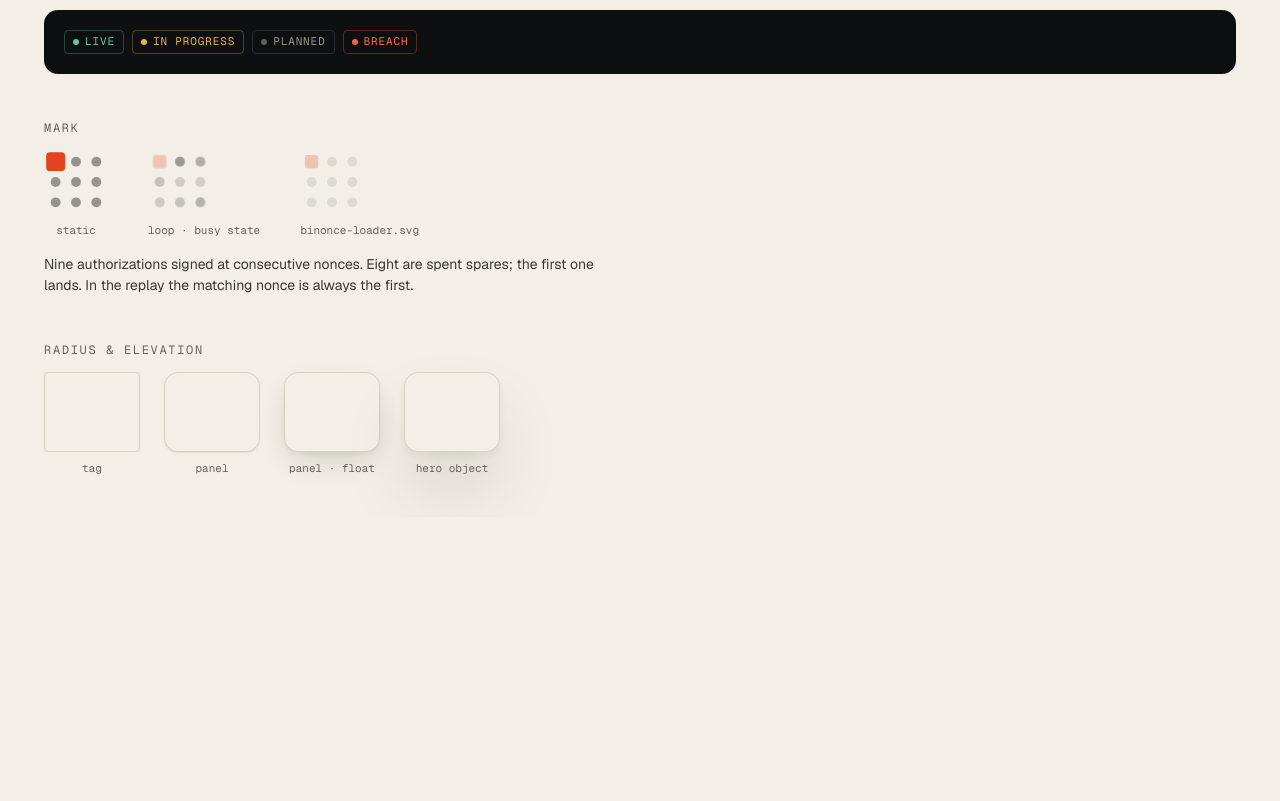
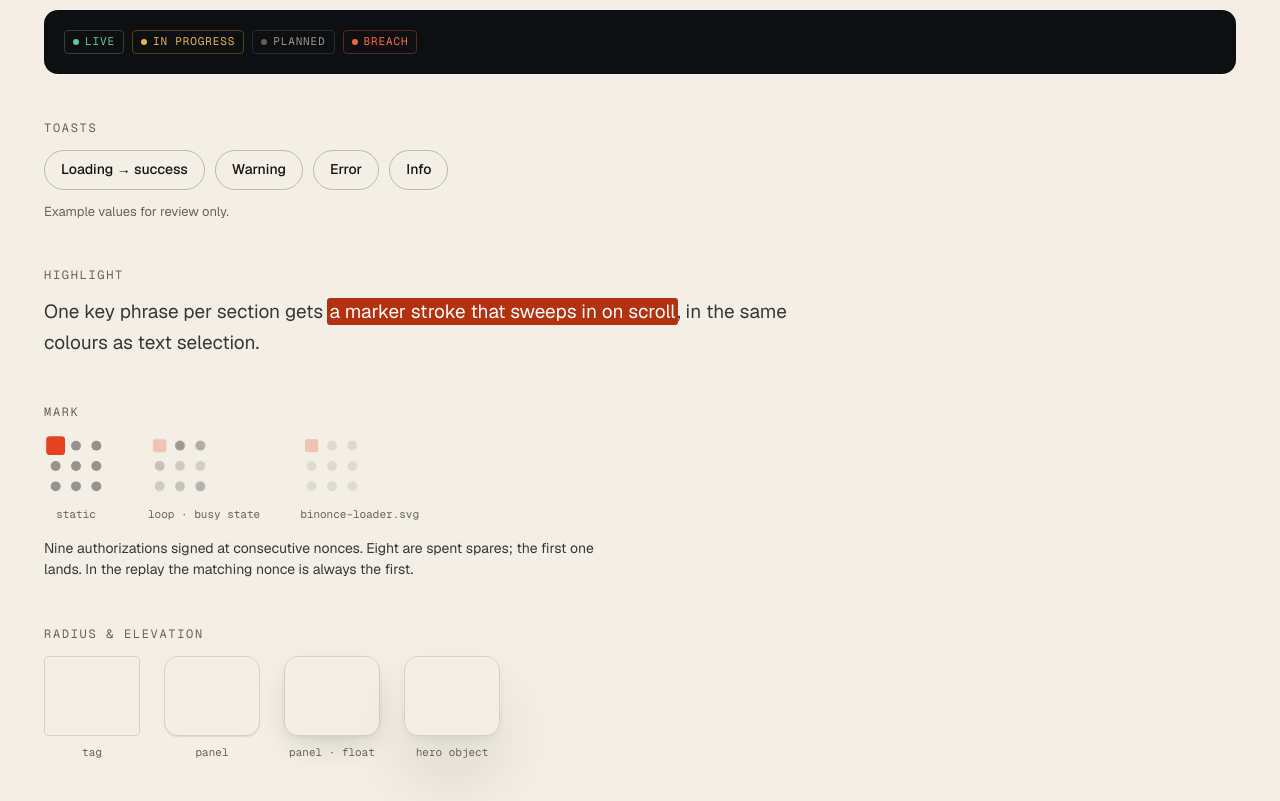
Before and after one commit to Thirumurugan7/Binonce, a Next.js app: page /styleguide in a window 1280 px wide. Shown: the part 1580-2381 px from the top of the page. Before the commit the page ends 2097 px from the top, so only its background shows below. Built offline with nearby package versions, Linux system fonts and the light colour scheme.

Commit message:
docs(design): document the attack stage, toasts and highlight
Add toast and highlight demos to /styleguide so they can be reviewed
without a chain.

```diff
--- a/src/app/styleguide/BrandSection.tsx
+++ b/src/app/styleguide/BrandSection.tsx
@@ -1,5 +1,6 @@
 import { ArrowRight } from "lucide-react";
-import { Button, Designator, Eyebrow, Mark, Tag, Wordmark } from "@/components/brand";
+import { Button, Designator, Eyebrow, Hl, Mark, Tag, Wordmark } from "@/components/brand";
+import { ToastDemo } from "./ToastDemo";
 
 // Light-theme hex values; the swatches themselves use the live tokens, so they follow the theme toggle.
 const PAPER = [
@@ -105,6 +106,14 @@ export function BrandSection() {
           </div>
         </Block>
 
+        <Block title="Toasts">
+          <ToastDemo />
+        </Block>
+
+        <Block title="Highlight">
+          <p className="text-body-l text-bn-ink-2 m-0 max-w-[62ch]">One key phrase per section gets <Hl>a marker stroke that sweeps in on scroll</Hl>, in the same colours as text selection.</p>
+        </Block>
+
         <Block title="Mark">
           <div className="flex flex-wrap items-end gap-10 text-bn-ink">
             <div className="text-center"><Mark size={64} /><div className="font-mono text-[11px] text-bn-muted mt-2">static</div></div>
--- /dev/null
+++ b/src/app/styleguide/ToastDemo.tsx
@@ -0,0 +1,24 @@
+"use client";
+
+import { Button } from "@/components/brand";
+import { Toaster, toast } from "@/components/toast";
+
+/** Fires the toast states used during a run, so they can be reviewed without touching a chain. */
+export function ToastDemo() {
+  const flow = () => {
+    const id = toast.loading({ title: "Sending the delegation", body: "One type-4 transaction carrying all 50 authorizations." });
+    setTimeout(() => toast.success({ title: "Delegation confirmed", body: "Included in block 7,412,093.", link: { href: "#", label: "tx 0x3f1a…9c2e" } }, id), 1800);
+  };
+  return (
+    <>
+      <div className="flex flex-wrap gap-2.5">
+        <Button variant="secondary" onClick={flow}>Loading → success</Button>
+        <Button variant="secondary" onClick={() => toast.warning({ title: "The wallet has been taken over", body: "Its code is now 0xef0100 + the sweeper’s address." })}>Warning</Button>
+        <Button variant="secondary" onClick={() => toast.error({ title: "The run hit an error", body: "See the log for details." })}>Error</Button>
+        <Button variant="secondary" onClick={() => toast.info({ title: "Attack started on Sepolia", body: "Follow the diagram. Each step is a real transaction." })}>Info</Button>
+      </div>
+      <p className="text-[13px] text-bn-muted mt-3">Example values for review only.</p>
+      <Toaster />
+    </>
+  );
+}
```
Also changed, not shown: 1 other file (tests, documents, lock files or other folders).
